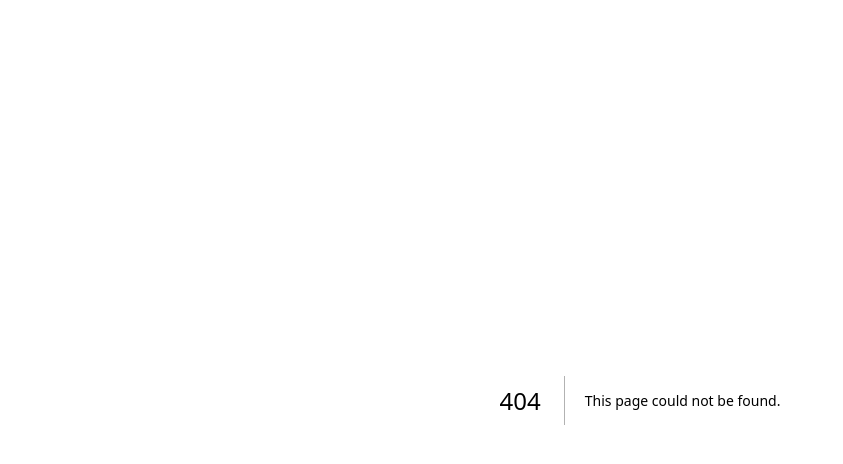
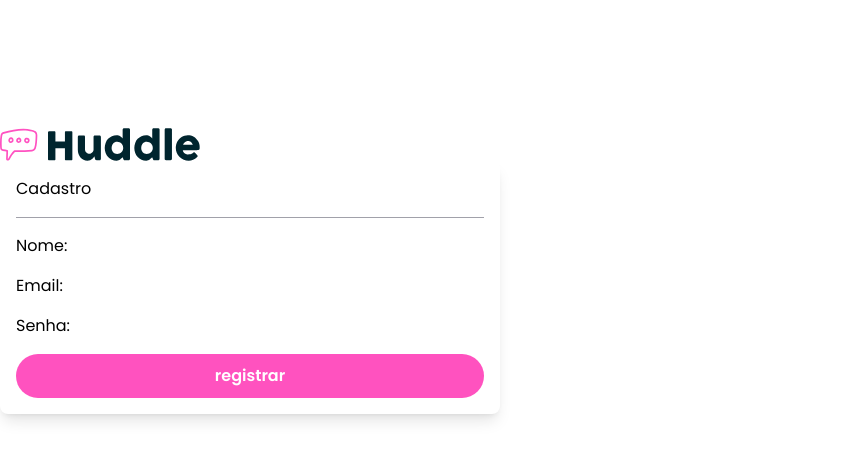
Before and after one commit to Nick-Yanase/Muddle, a Next.js app in the folder frontend/: page /register in a window 1280 px wide. Before the commit this address had no page. Shown: the top 464 px of the page, without its empty margins (0-843 px from the left). Built offline with nearby package versions, Linux system fonts and the light colour scheme.

Commit message:
page register created

```diff
--- /dev/null
+++ b/frontend/src/app/register/page.tsx
@@ -0,0 +1,56 @@
+import Btn from "@/components/btn";
+import Logotipo from "@/components/layout/footer/logotipo";
+import { useRouter } from "next/router";
+import { useState } from "react";
+
+export default function Register(){
+  const router = useRouter();
+  const [nome, setNome] = useState("")
+  const [email, setEmail] = useState("")
+  const [senha, setSenha] = useState("")
+
+  const registrar = async () => {
+    const res = await fetch("http:localhost:5000/api/auth/login", {
+      method: 'POST',
+      headers:{ "content-Type": "application/json"},
+      body: JSON.stringify({email, senha})
+    })
+    console.log("dados cadastrados com sucesso")
+
+    // const data = await res.json()
+    // if(res.ok){
+    //   return alert("Login efetuado com suecesso!")
+    //   router.push("/todoList")
+    // }
+    // return alert(data.message || "erro ao logar")
+  }
+
+  return(
+    <div className="w-full h-screen flex flex-col">
+      <div className="w-full bg-gradient-to-r from-pink-500 via-orange-500 to-red-500 h-32 "/>
+      <div className="flex flex-col w-[500px] h-96">
+        <Logotipo/>
+        <form action="post" className="w-full p-4 shadow-lg rounded-lg bg-white flex-col flex gap-4">
+          <span>Cadastro</span>
+          <span className="w-full h-px bg-zinc-400"></span>
+          <div className="flex-1 flex-col">
+            <label>Nome:</label>
+            <input type="text" onChange={(e) => setNome(nome)} value={nome} />
+          </div>
+          <div className="flex-1 flex-col">
+            <label>Email:</label>
+            <input type="email" onChange={(e) => setEmail(email)} value={email} />
+          </div>
+          <div className="flex-1 flex-col">
+            <label>Senha:</label>
+            <input type="text" onChange={(e) => setSenha(senha)} value={senha} />
+          </div>
+
+          <Btn variant="primary" size="full" onClick={registrar}>
+          registrar
+          </Btn>
+        </form>
+      </div>
+    </div>
+  )
+}
--- a/frontend/src/app/todoList/page.tsx
+++ b/frontend/src/app/todoList/page.tsx
@@ -0,0 +1,7 @@
+export default function TodoList(){
+  return(
+    <div>
+
+    </div>
+  )
+}
--- a/frontend/src/components/layout/header.tsx
+++ b/frontend/src/components/layout/header.tsx
@@ -1,14 +1,21 @@
+'use client'
+
+import Link from "next/link";
 import Btn from "../btn";
 import Logotipo from "./footer/logotipo";
 
 export default function Header() {
+
   return (
-    <header className="w-full h-20 flex justify-center items-center">
+    <header className="w-full h-20 flex justify-center items-center mb-10">
       <nav className="w-full max-w-screen-xl p-4 flex justify-between items-center">
         <Logotipo />
-        <Btn variant="secondary" size="default">
-          Try It Free
-        </Btn>
+        <div className="flex gap-4">
+           <Link href={"/register" } className=" px-6 py-3 flex items-center justify-center bg-pink rounded-3xl text-white ">cadastrar</Link>
+          <Btn variant="secondary" size="default">
+            Try It Free
+          </Btn>
+        </div>
       </nav>
     </header>
   );
```
Also changed, not shown: frontend/src/app/login/page.tsx (added), 1 other file (tests, documents, lock files or other folders).
